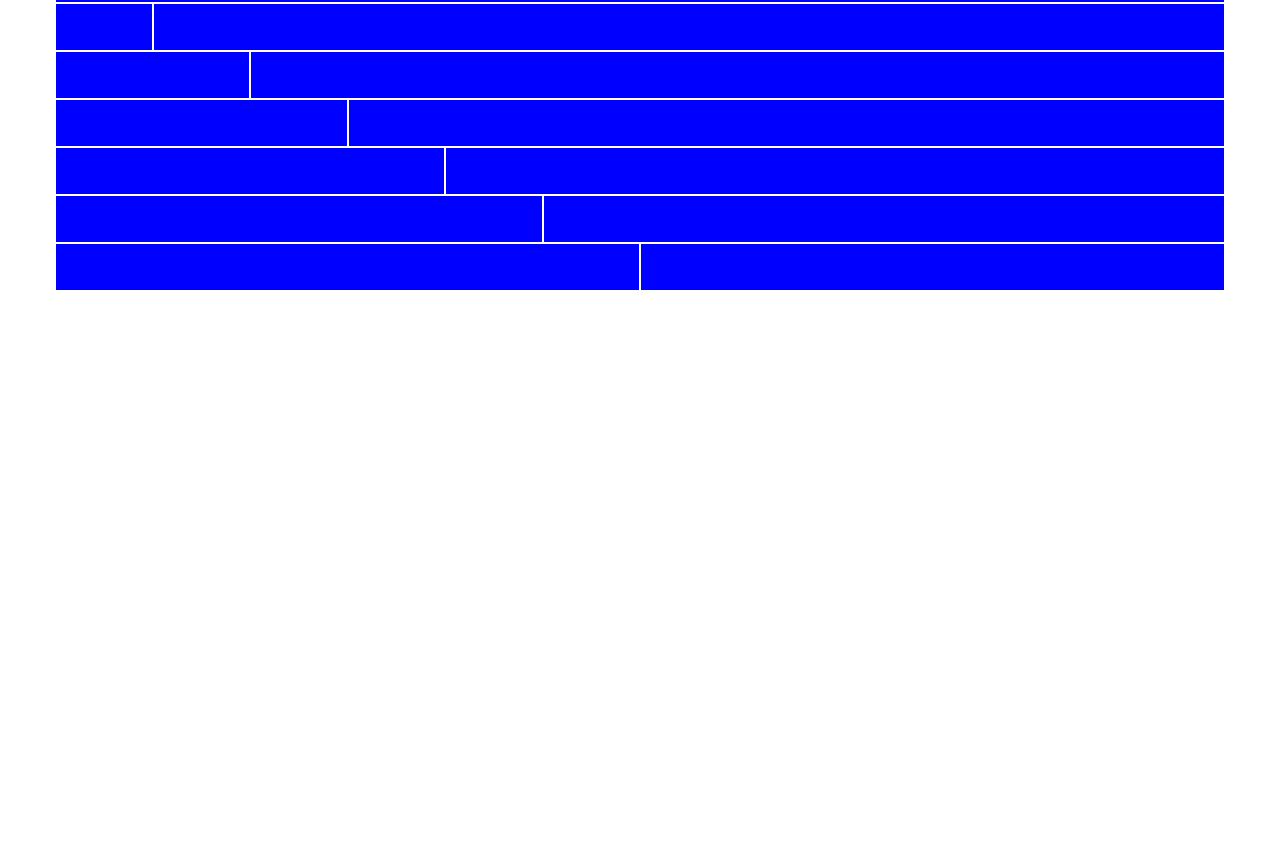
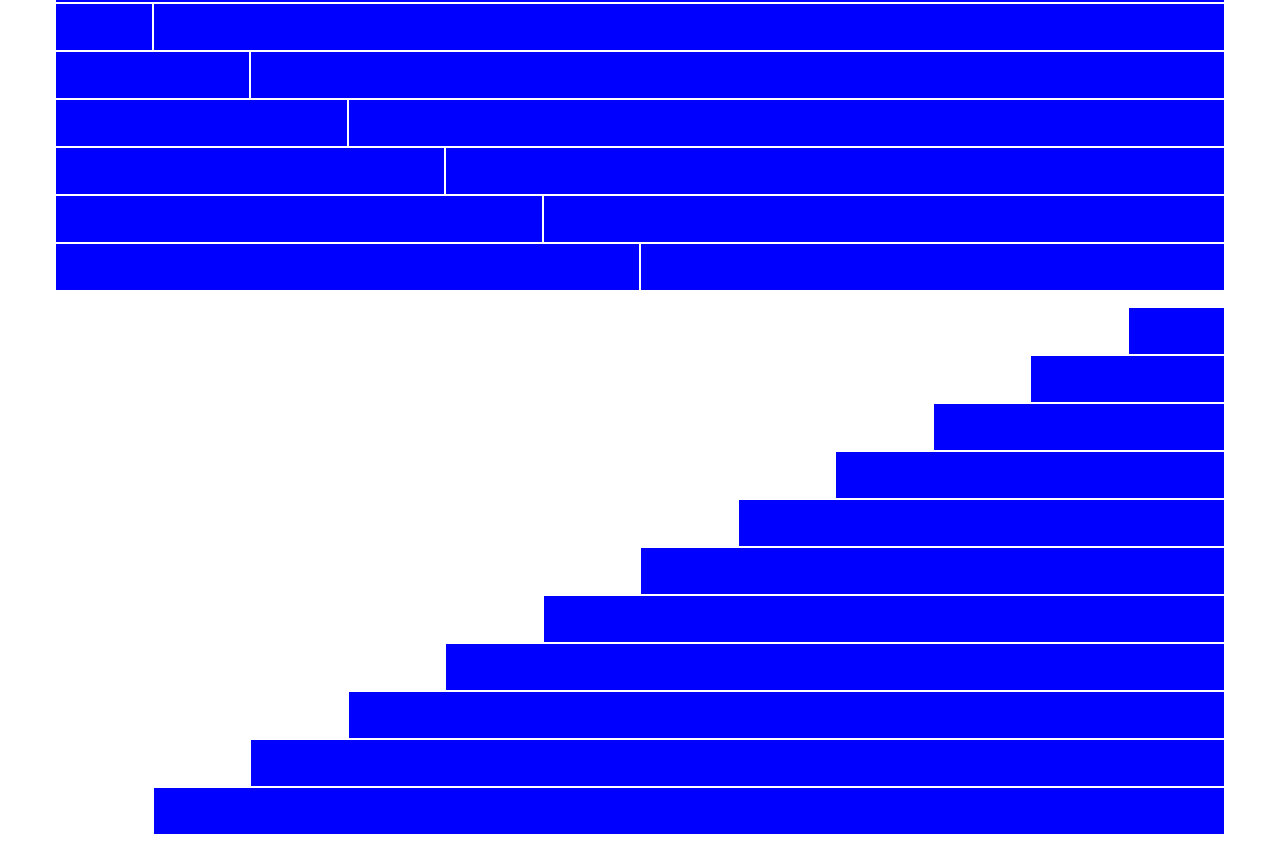
Before and after one commit to albertobaggio96/html-css-12bool, a plain HTML site: page index.html in a window 1280 px wide. Shown: the part 349-1200 px from the top of the page. Before the commit the page ends 800 px from the top, so only its background shows below. Drawn offline with Linux system fonts and the light colour scheme.

Commit message:
last exercise

```diff
--- a/css/style.css
+++ b/css/style.css
@@ -7,6 +7,14 @@
 [class*="col-"]{
   background-color: blue;
   border: 1px solid white;
+  height: 3rem;
+  line-height: 3rem;
+  text-align: center;
+  padding: .5rem;
+}
+
+[class*="col-offset"]{
+  opacity: 0;
   height: 3rem;
   line-height: 3rem;
   text-align: center;
--- a/index.html
+++ b/index.html
@@ -71,6 +71,7 @@
     </div>
   </div>
 
+   <!-- SECOND EXERCISE -->
   <div class="container">
     <!-- SEVENTH LINE -->
     <div class="row">
@@ -114,7 +115,63 @@
     </div>
   </div>
 
+  <!-- LAST EXERCISE -->
+  <div class="container">
+    <div class="row">
+      <div class="col-offset-11"></div>
+      <div class="col-1"></div>
+    </div>
 
+    <div class="row">
+      <div class="col-offset-10"></div>
+      <div class="col-2"></div>
+    </div>
 
+    <div class="row">
+      <div class="col-offset-9"></div>
+      <div class="col-3"></div>
+    </div>
+
+    <div class="row">
+      <div class="col-offset-8"></div>
+      <div class="col-4"></div>
+    </div>
+
+    <div class="row">
+      <div class="col-offset-7"></div>
+      <div class="col-5"></div>
+    </div>
+
+    <div class="row">
+      <div class="col-offset-6"></div>
+      <div class="col-6"></div>
+    </div>
+
+    <div class="row">
+      <div class="col-offset-5"></div>
+      <div class="col-7"></div>
+    </div>
+
+    <div class="row">
+      <div class="col-offset-4"></div>
+      <div class="col-8"></div>
+    </div>
+
+    <div class="row">
+      <div class="col-offset-3"></div>
+      <div class="col-9"></div>
+    </div>
+
+    <div class="row">
+      <div class="col-offset-2"></div>
+      <div class="col-10"></div>
+    </div>
+
+    <div class="row">
+      <div class="col-offset-1"></div>
+      <div class="col-11"></div>
+    </div>
+
+  </div>
 </body>
 </html>
```
